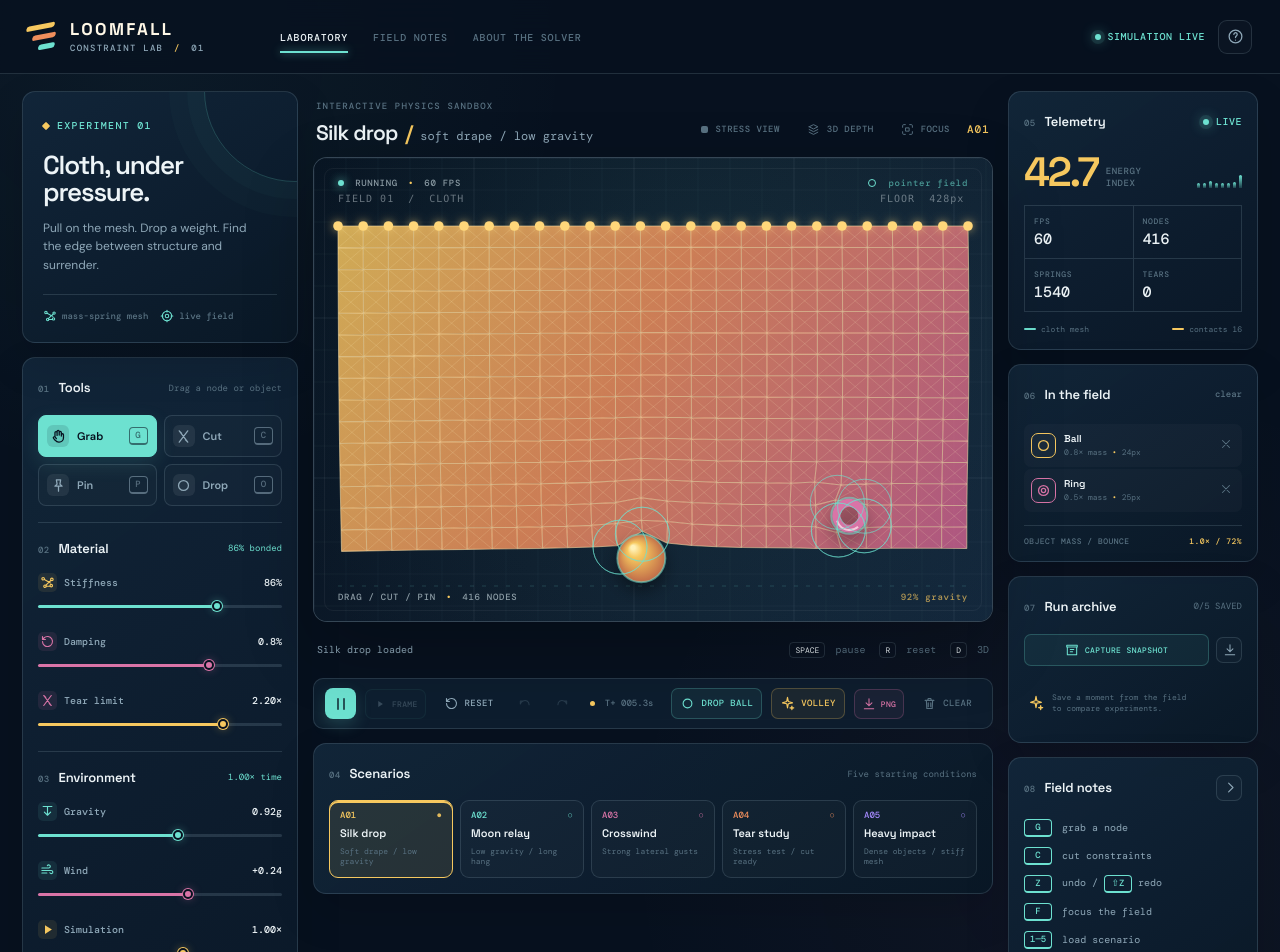
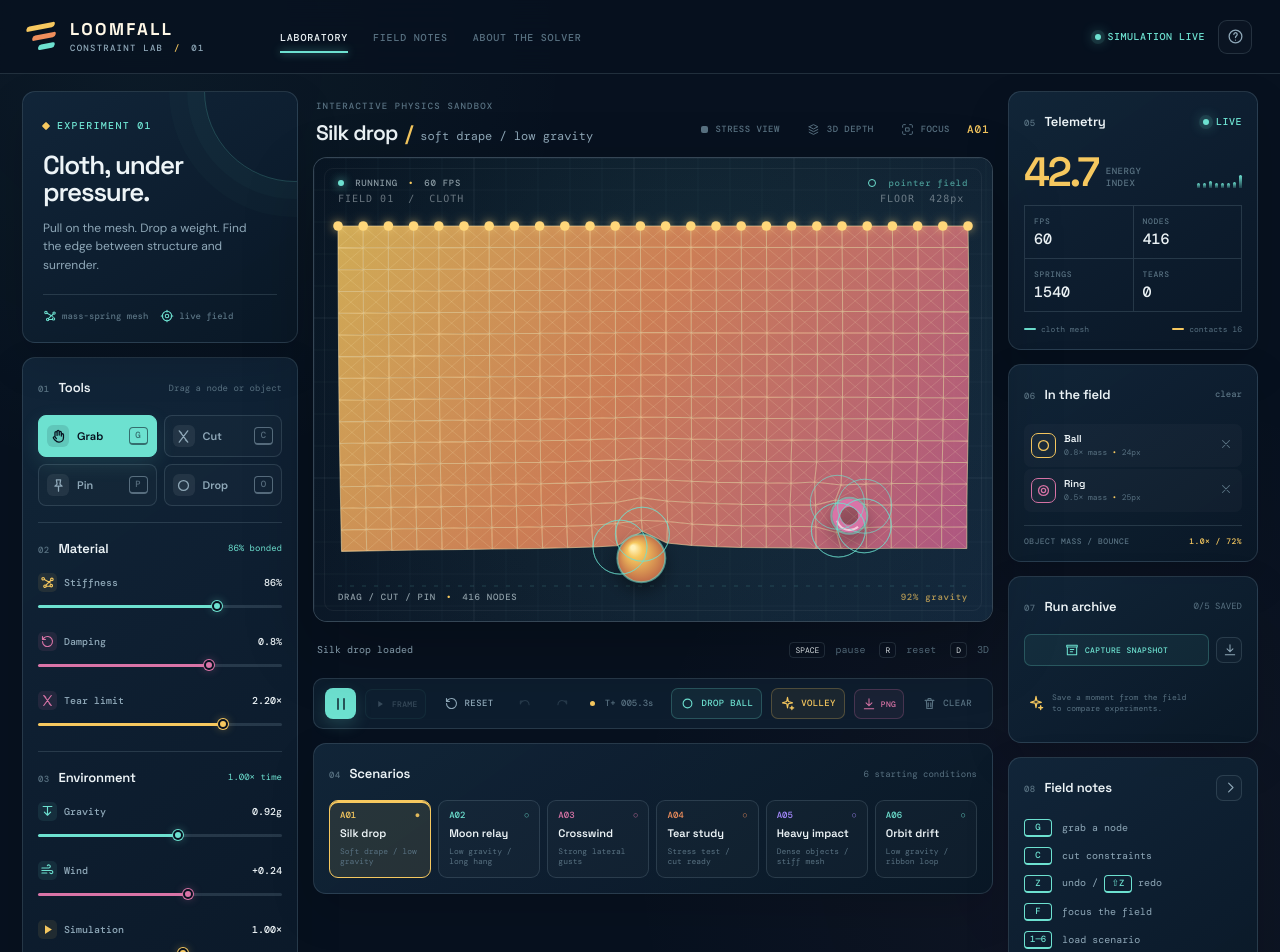
Before and after one commit to costachestefy90-source/loomfall, a React (Vite) app: page / in a window 1280 px wide. Shown: the top 952 px of the page. Built offline with nearby package versions, Linux system fonts and the light colour scheme.

Commit message:
feat: add orbit drift scenario

```diff
--- a/src/App.tsx
+++ b/src/App.tsx
@@ -20,7 +20,7 @@ import {
 import './styles.css'
 
 type Tool = 'grab' | 'cut' | 'pin' | 'object'
-type PresetId = 'silk' | 'moon' | 'crosswind' | 'cut' | 'impact'
+type PresetId = 'silk' | 'moon' | 'crosswind' | 'cut' | 'impact' | 'orbit'
 
 type ObjectSeed = {
   kind: ObjectKind
@@ -155,6 +155,18 @@ const PRESETS: Preset[] = [
     objects: [
       { kind: 'ball', x: 0.48, y: 0.04, size: 39, mass: 4.2, bounce: 0.35, vy: 72 },
       { kind: 'ring', x: 0.74, y: 0.1, size: 28, mass: 1.7, bounce: 0.45, vy: 60, spin: -1.4 },
+    ],
+  },
+  {
+    id: 'orbit',
+    code: 'A06',
+    name: 'Orbit drift',
+    description: 'Low gravity / ribbon loop',
+    color: 'cyan',
+    params: { gravity: 0.08, stiffness: 0.88, damping: 0.998, wind: -0.65, speed: 0.82, objectMass: 0.62, objectBounce: 0.94, iterations: 7, tearThreshold: 2.38 },
+    objects: [
+      { kind: 'star', x: 0.22, y: 0.08, size: 25, mass: 0.5, bounce: 0.96, vx: 72, vy: 48, spin: 2.4 },
+      { kind: 'ring', x: 0.78, y: 0.12, size: 30, mass: 0.44, bounce: 0.92, vx: -58, vy: 34, spin: -2.8 },
     ],
   },
 ]
@@ -1031,7 +1043,7 @@ export default function App() {
       else if (key === 'o') setTool('object')
       else if (key === 'f') setFocusMode((current) => !current)
       else if (key === 'd') setDepthView((current) => !current)
-      else if (/^[1-5]$/.test(key)) loadPreset(PRESETS[Number(key) - 1].id)
+      else if (/^[1-6]$/.test(key)) loadPreset(PRESETS[Number(key) - 1].id)
     }
     window.addEventListener('keydown', onKeyDown)
     return () => window.removeEventListener('keydown', onKeyDown)
@@ -1245,7 +1257,7 @@ export default function App() {
           </div>
 
           <section className="panel preset-panel">
-            <div className="panel-heading preset-heading"><div><span className="section-index">04</span><h2>Scenarios</h2></div><span className="control-hint">Five starting conditions</span></div>
+            <div className="panel-heading preset-heading"><div><span className="section-index">04</span><h2>Scenarios</h2></div><span className="control-hint">{PRESETS.length} starting conditions</span></div>
             <div className="preset-grid">
               {PRESETS.map((preset) => (
                 <button key={preset.id} className={`preset-card tone-${preset.color} ${activePreset === preset.id ? 'is-active' : ''}`} onClick={() => loadPreset(preset.id)}>
@@ -1288,15 +1300,15 @@ export default function App() {
 
           <section className="panel shortcuts-panel">
             <div className="panel-heading"><div><span className="section-index">08</span><h2>Field notes</h2></div><button className="icon-button ghost small" aria-label="Open shortcuts" onClick={() => setShowHelp(true)}><Icon name="chevron" size={15} /></button></div>
-            <div className="shortcut-list"><div><kbd>G</kbd><span>grab a node</span></div><div><kbd>C</kbd><span>cut constraints</span></div><div><kbd>Z</kbd><span>undo / <kbd>⇧Z</kbd> redo</span></div><div><kbd>F</kbd><span>focus the field</span></div><div><kbd>1—5</kbd><span>load scenario</span></div><div><kbd>FRAME</kbd><span>step while paused</span></div></div>
+            <div className="shortcut-list"><div><kbd>G</kbd><span>grab a node</span></div><div><kbd>C</kbd><span>cut constraints</span></div><div><kbd>Z</kbd><span>undo / <kbd>⇧Z</kbd> redo</span></div><div><kbd>F</kbd><span>focus the field</span></div><div><kbd>1—6</kbd><span>load scenario</span></div><div><kbd>FRAME</kbd><span>step while paused</span></div></div>
             <button className="help-link" onClick={() => setShowHelp(true)}><Icon name="help" size={14} /> full control map <Icon name="chevron" size={13} /></button>
           </section>
         </aside>
       </main>
 
-      <footer className="app-footer"><span><span className="footer-mark">✳</span> A tactile experiment by Loomfall Studio</span><span>VER 0.7.0 <span className="footer-separator">•</span> NO BACKEND <span className="footer-separator">•</span> STATIC / LOCAL FIRST</span></footer>
+      <footer className="app-footer"><span><span className="footer-mark">✳</span> A tactile experiment by Loomfall Studio</span><span>VER 0.8.0 <span className="footer-separator">•</span> NO BACKEND <span className="footer-separator">•</span> STATIC / LOCAL FIRST</span></footer>
 
-      {showHelp && <div className="modal-backdrop" role="presentation" onClick={() => setShowHelp(false)}><section className="help-modal" role="dialog" aria-modal="true" aria-labelledby="help-title" onClick={(event) => event.stopPropagation()}><button className="modal-close" onClick={() => setShowHelp(false)} aria-label="Close help"><Icon name="close" size={18} /></button><span className="eyebrow"><span className="eyebrow-dot" /> CONTROL MAP</span><h2 id="help-title">Make the mesh move.</h2><p>Every tool works directly on the field. Try slow changes first, then introduce force.</p><div className="help-grid"><div><kbd>SPACE</kbd><span>pause / resume</span></div><div><kbd>R</kbd><span>reset current scene</span></div><div><kbd>G</kbd><span>grab cloth or objects</span></div><div><kbd>C</kbd><span>draw a cut path</span></div><div><kbd>P</kbd><span>pin / release a node</span></div><div><kbd>O</kbd><span>drop selected object</span></div><div><kbd>D</kbd><span>toggle 3D depth projection</span></div><div><kbd>F</kbd><span>expand the field</span></div><div><kbd>⌘/CTRL Z</kbd><span>undo field edit</span></div><div><kbd>⌘/CTRL ⇧Z</kbd><span>redo field edit</span></div><div><kbd>FRAME</kbd><span>advance one paused frame</span></div></div><button className="modal-action" onClick={() => { setShowHelp(false); setTool('cut') }}><Icon name="cut" size={16} /> start with a cut</button></section></div>}
+      {showHelp && <div className="modal-backdrop" role="presentation" onClick={() => setShowHelp(false)}><section className="help-modal" role="dialog" aria-modal="true" aria-labelledby="help-title" onClick={(event) => event.stopPropagation()}><button className="modal-close" onClick={() => setShowHelp(false)} aria-label="Close help"><Icon name="close" size={18} /></button><span className="eyebrow"><span className="eyebrow-dot" /> CONTROL MAP</span><h2 id="help-title">Make the mesh move.</h2><p>Every tool works directly on the field. Try slow changes first, then introduce force.</p><div className="help-grid"><div><kbd>SPACE</kbd><span>pause / resume</span></div><div><kbd>R</kbd><span>reset current scene</span></div><div><kbd>G</kbd><span>grab cloth or objects</span></div><div><kbd>C</kbd><span>draw a cut path</span></div><div><kbd>P</kbd><span>pin / release a node</span></div><div><kbd>O</kbd><span>drop selected object</span></div><div><kbd>D</kbd><span>toggle 3D depth projection</span></div><div><kbd>F</kbd><span>expand the field</span></div><div><kbd>⌘/CTRL Z</kbd><span>undo field edit</span></div><div><kbd>⌘/CTRL ⇧Z</kbd><span>redo field edit</span></div><div><kbd>FRAME</kbd><span>advance one paused frame</span></div><div><kbd>1—6</kbd><span>load a scenario</span></div></div><button className="modal-action" onClick={() => { setShowHelp(false); setTool('cut') }}><Icon name="cut" size={16} /> start with a cut</button></section></div>}
     </div>
   )
 }
--- a/src/styles.css
+++ b/src/styles.css
@@ -196,7 +196,7 @@ input[type='range']::-moz-range-thumb { width: 7px; height: 7px; border: 2px sol
 
 .preset-panel { padding: 16px 15px 15px; }
 .preset-heading { margin-bottom: 12px; }
-.preset-grid { display: grid; grid-template-columns: repeat(5, minmax(0, 1fr)); gap: 7px; }
+.preset-grid { display: grid; grid-template-columns: repeat(6, minmax(0, 1fr)); gap: 7px; }
 .preset-card { min-width: 0; min-height: 78px; display: flex; flex-direction: column; align-items: stretch; gap: 7px; padding: 10px 10px 9px; border: 1px solid var(--line); border-radius: 9px; background: rgba(255,255,255,.025); color: var(--muted); cursor: pointer; text-align: left; transition: border-color .18s ease, background .18s ease, transform .18s ease; }
 .preset-card:hover { transform: translateY(-2px); border-color: var(--line-strong); background: rgba(255,255,255,.06); }
 .preset-card.is-active { border-color: var(--preset-color); background: color-mix(in srgb, var(--preset-color) 10%, transparent); box-shadow: inset 0 2px 0 var(--preset-color); }
@@ -295,7 +295,7 @@ input[type='range']::-moz-range-thumb { width: 7px; height: 7px; border: 2px sol
   .workspace { grid-template-columns: 245px minmax(460px, 1fr); }
   .right-rail { grid-column: 1 / -1; display: grid; grid-template-columns: 1fr 1fr 1fr; align-items: start; }
   .right-rail .panel { min-height: 174px; }
-  .preset-grid { grid-template-columns: repeat(5, minmax(90px, 1fr)); overflow-x: auto; padding-bottom: 2px; }
+  .preset-grid { grid-template-columns: repeat(6, minmax(90px, 1fr)); overflow-x: auto; padding-bottom: 2px; }
 }
 
 @media (max-width: 860px) {
@@ -307,7 +307,7 @@ input[type='range']::-moz-range-thumb { width: 7px; height: 7px; border: 2px sol
   .left-rail { order: 2; width: 100%; display: grid; grid-template-columns: 1fr 1.4fr; align-items: start; }
   .right-rail { order: 3; width: 100%; display: grid; grid-template-columns: repeat(3, 1fr); }
   .stage-frame { height: min(68vw, 570px); min-height: 370px; }
-  .preset-grid { grid-template-columns: repeat(5, minmax(125px, 1fr)); }
+  .preset-grid { grid-template-columns: repeat(6, minmax(125px, 1fr)); }
   .app-footer { padding: 0 15px 14px; }
   .app-footer span:last-child { text-align: right; }
 }
```
Also changed, not shown: 2 other files (tests, documents, lock files or other folders).
